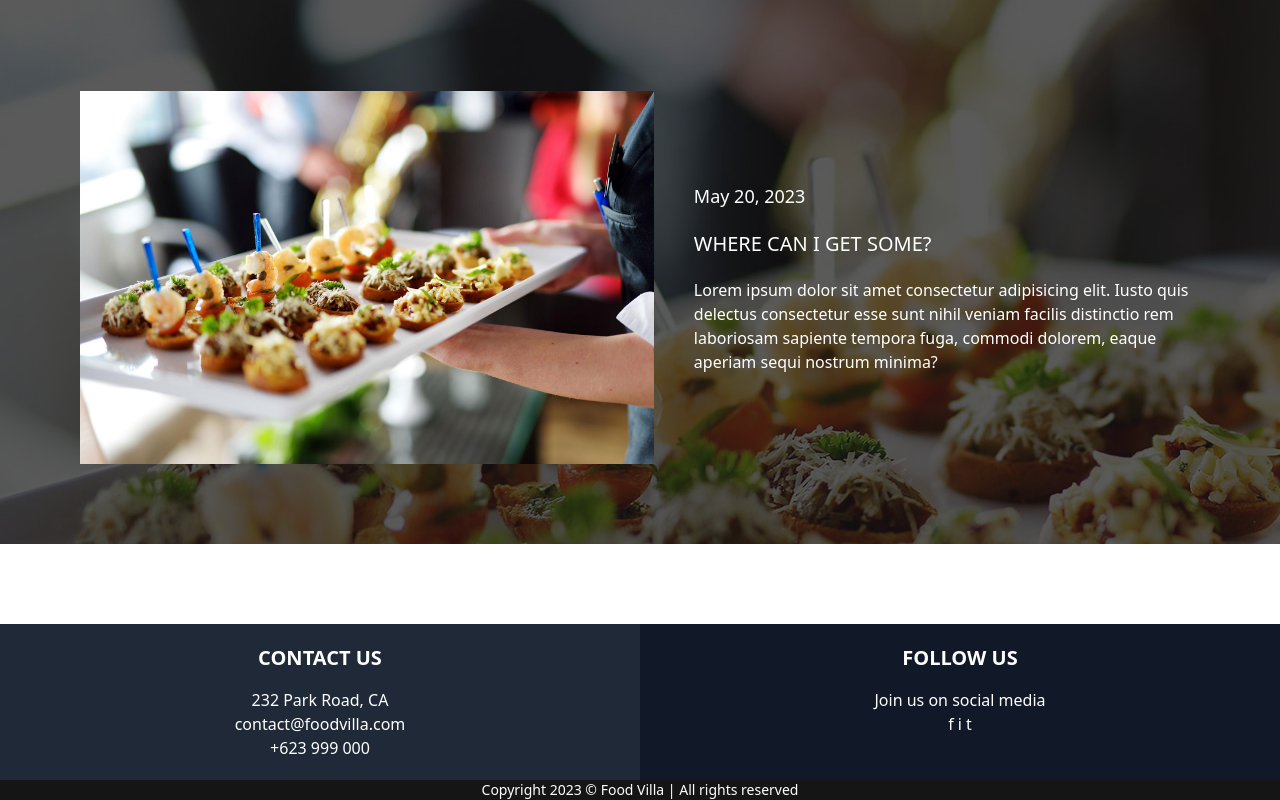
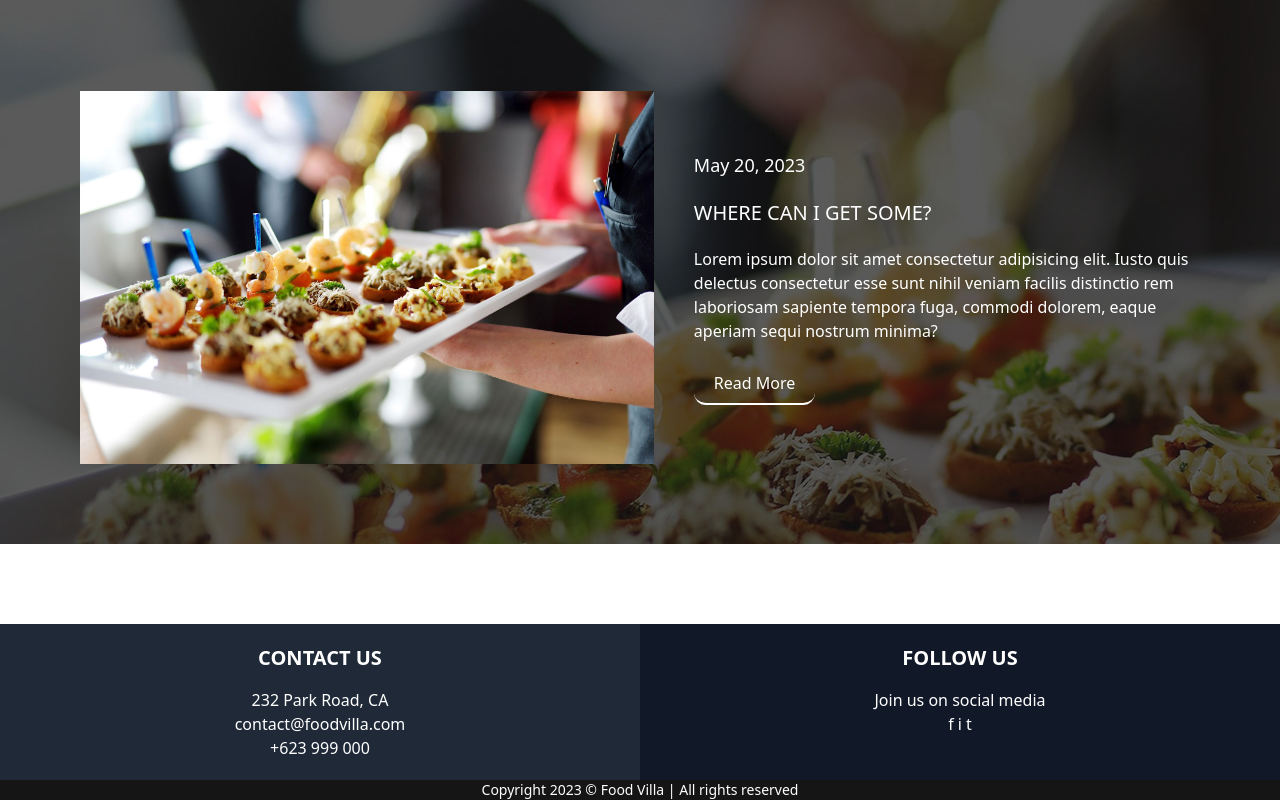
Before and after one commit to sarwar-hub/food-villa, a React (Vite) app: page / in a window 1280 px wide. Shown: the part 2653-3453 px from the top of the page. Built offline with nearby package versions, Linux system fonts and the light colour scheme.

Commit message:
modified buttons

```diff
--- /dev/null
+++ b/src/components/PrimaryBtn.jsx
@@ -0,0 +1,9 @@
+import React from 'react';
+
+const PrimaryBtn = ({children}) => {
+    return (
+        <button className='rounded-xl border-b-2 px-5 p-2 text-dark transition hover:bg-dark/20'>{children}</button>
+    );
+};
+
+export default PrimaryBtn;
--- /dev/null
+++ b/src/components/SecondaryBtn.jsx
@@ -0,0 +1,9 @@
+import React from 'react';
+
+const SecondaryBtn = ({children}) => {
+    return (
+        <button className='rounded-xl border-b-2 px-5 p-2 text-light transition hover:bg-light/20'>{children}</button>
+    );
+};
+
+export default SecondaryBtn;
--- a/src/pages/Home/FeaturedItem.jsx
+++ b/src/pages/Home/FeaturedItem.jsx
@@ -1,10 +1,11 @@
 import React from 'react';
 import featuredItem from '../../assets/home/featured.jpg';
 import SectionTitle from '../../components/SectionTitle';
+import SecondaryBtn from '../../components/SecondaryBtn';
 
 const FeaturedItem = () => {
     return (
-        <div style={{ backgroundImage: `url(${featuredItem})` }} className='mb-20'>
+        <div style={{ backgroundImage: `url(${featuredItem})` }} className='mb-20 bg-fixed'>
             <div className='bg-dark/70 pt-10'>
                 <div className='text-light'>
                     <SectionTitle
@@ -20,6 +21,7 @@ const FeaturedItem = () => {
                         <h4 className='text-lg'>May 20, 2023</h4>
                         <h3 className='text-xl uppercase'>Where can I get some?</h3>
                         <p className=''>Lorem ipsum dolor sit amet consectetur adipisicing elit. Iusto quis delectus consectetur esse sunt nihil veniam facilis distinctio rem laboriosam sapiente tempora fuga, commodi dolorem, eaque aperiam sequi nostrum minima?</p>
+                        <SecondaryBtn>Read More</SecondaryBtn>
                     </div>
                 </div>
             </div>
--- a/src/pages/Home/TrandingMenu.jsx
+++ b/src/pages/Home/TrandingMenu.jsx
@@ -1,6 +1,8 @@
 import React, { useEffect, useState } from 'react';
 import MenuItem from '../../components/MenuItem';
 import SectionTitle from '../../components/SectionTitle';
+import SecondaryBtn from '../../components/SecondaryBtn';
+import PrimaryBtn from '../../components/PrimaryBtn';
 
 const TrandingMenu = () => {
     const [trandings, setTrandings] = useState([]);
@@ -34,7 +36,7 @@ const TrandingMenu = () => {
 
             {/* button */}
             <div className='flex justify-center my-5'>
-                <button className='rounded-xl border-b-2 px-5 p-2 text-dark transition hover:bg-dark/20'>View Full Menu</button>
+                <PrimaryBtn>View Full Menu</PrimaryBtn>
             </div>
         </div>
     );
```
